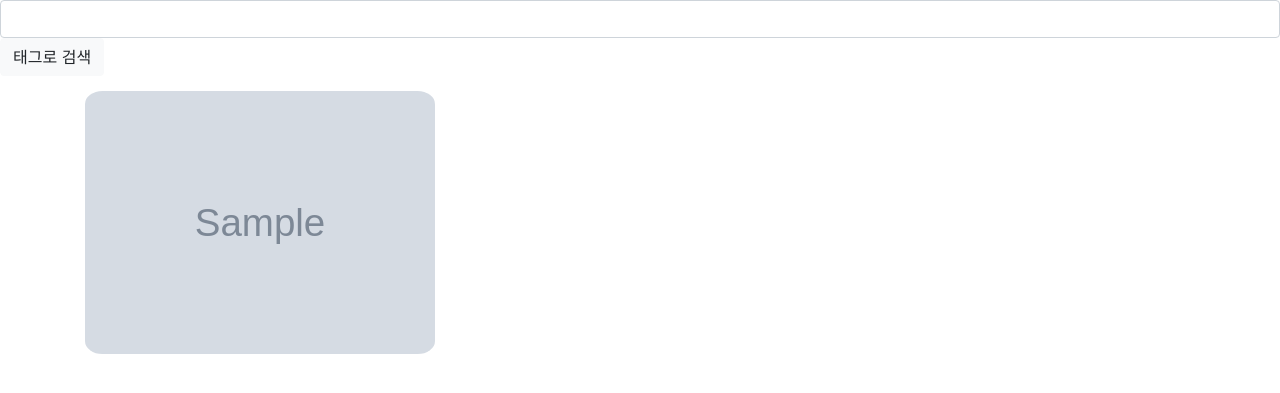
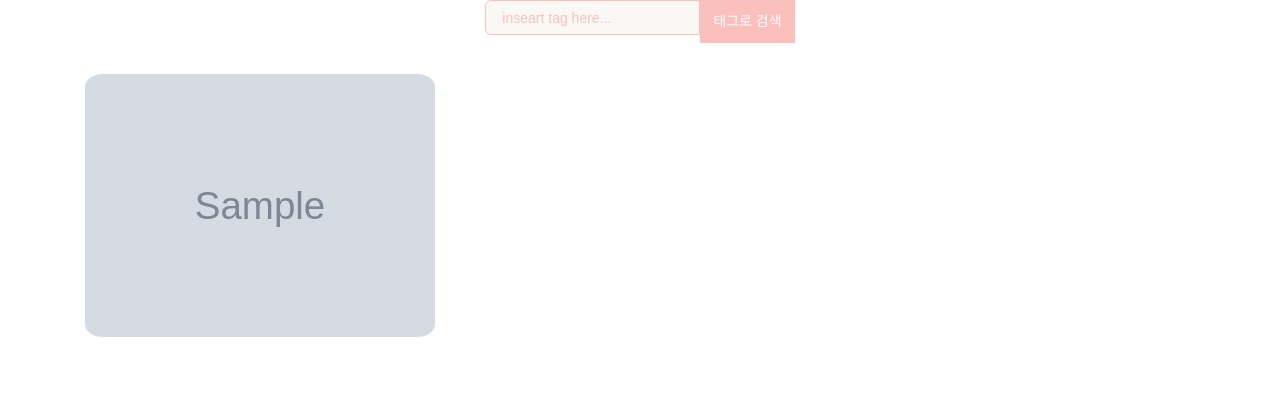
Before and after one commit to soyeonJeonDEV/X-memory_django, a Django app: template templates/album.html in a window 1280 px wide. Shown: the top 393 px of the page. Run offline with Django 4.2, Linux system fonts and the light colour scheme; the template is opened without the code that fills it: most values are stand-ins (such as "Sample title", 1, 10 or a date in 2020); grey boxes marked "Sample" are stand-in pictures; some libraries are stand-ins or nearby versions.

Commit message:
태그검색  css 추가

```diff
--- a/album/forms.py
+++ b/album/forms.py
@@ -27,3 +27,7 @@ class TagForm(forms.ModelForm):
   class Meta:
     model=PhotoTag
     fields=['photo','tags','create_date','latitude','longitude','review','starScore','imgurl']
+
+
+class searchForm(forms.Form):
+    tag=forms.CharField()
--- a/static/style.css
+++ b/static/style.css
@@ -1,4 +1,26 @@
-*{box-sizing: border-box;}
+*{box-sizing: border-box;
+  font-family: 'Mukta Malar', Arial;}
+
+:root {
+
+  --input-color: rgb(248,136,126);
+  --input-border:rgb(251,192,188);
+  --input-background:rgb(250,248,245);
+  --input-placeholder:rgb(251,192,188);
+
+  --input-border-focus:rgb(243,214,210);
+/* // rgb(255,225,225); */
+  --group-color: var(--input-color);
+  --group-border: var(--input-border);
+  --group-background: rgb(251,192,188);
+
+  --group-color-focus: #fff;
+  --group-border-focus: rgb(95,185,190);
+  /* // --group-border-focus: var(--input-border-focus); */
+  --group-background-focus:rgb(95,185,190);
+  --white:#FFF;
+
+}
 
 
 /* 회원가입 */
@@ -343,62 +365,94 @@ h4 {
   height: 100vh;
 }
 
-/* a{
-  display: inline-block;
-  height: 50px;
-  line-height: 50px;
-  width: 350px;
-  position: relative;
-
-  text-decoration: none;
-  text-align: center;
-  font-size: 18px;
-  color: white;
-  border-radius: 4px;
-
-  transition: background-image 150ms ease; */
-
-/* &:after, &:before {
-  content: "";
-  position: absolute;
-  height: 100%;
-  width: 100%;
-  background-image: linear-gradient(120deg, #84fab0 0%, #8fd3f4 100%);
-  border-radius: 4px;
-  left: 0;
-  z-index: -1;
-  transition: opacity 200ms ease;
-}
-
-&:before {
-  background-image: linear-gradient(to top, #cfd9df 0%, #e2ebf0 100%);
-  opacity: 0;
-}
-
-&:active {
-  &:before {
-    opacity: 1;
-  }
-  &:after {
-    opacity: 0;
-  } */
-/* } */
-/* }
 
 
-h2 {
-  font-size: 55px;
-  text-transform: uppercase;
+
+/* 검색 css */
+.form-field {
+  display: block;
+  width: 100%;
+  padding: 8px 16px;
+  line-height: 25px;
+  font-size: 14px;
+  font-weight: 500;
+  font-family: inherit;
+  border-radius: 6px;
+  -webkit-appearance: none;
+  color: var(--input-color);
+  border: 1px solid var(--input-border);
+  background: var(--input-background);
+  transition: border 0.3s ease;
+}
+.form-field::placeholder {
+  color: var(--input-placeholder);
+}
+.form-field:focus {
+  outline: none;
+  border-color: var(--group-border-focus);
+}
+.form-group {
+  position: relative;
+  display: flex;
+  /* width: 100%; */
+}
+.form-group > span, .form-group .form-field {
+  white-space: nowrap;
+  display: block;
+}
+.form-group > span:not(:first-child):not(:last-child), .form-group .form-field:not(:first-child):not(:last-child) {
+  border-radius: 0;
+}
+.form-group > span:first-child, .form-group .form-field:first-child {
+  border-radius: 6px 0 0 6px;
+}
+.form-group > span:last-child, .form-group .form-field:last-child {
+  border-radius: 0 6px 6px 0;
+}
+.form-group > span:not(:first-child), .form-group .form-field:not(:first-child) {
+  margin-left: -1px;
+}
+.form-group .form-field {
+  position: relative;
+  z-index: 1;
+  flex: 1 1 auto;
+  width: 1%;
+  margin-top: 0;
+  margin-bottom: 0;
+}
+.form-group > button {
   text-align: center;
-  letter-spacing: 4px;
-  margin: 0;
-  margin-bottom: 30px;
-
-  background: linear-gradient(120deg, #84fab0 0%, #8fd3f4 100%);
-  -webkit-background-clip: text;
-  -webkit-text-fill-color: transparent;
+  padding: 8px 12px;
+  font-size: 14px;
+  line-height: 25px;
+  color: var(--group-color-focus);
+  background: var(--group-background);
+  border: 1px solid var(--group-border);
+  transition: background 0.3s ease, border 0.3s ease, color 0.3s ease;
 }
-
-@media only screen and (max-width: 700px) {
-  h2 {font-size: 20px;}
-} */
+.form-group:focus-within > button {
+  color: var(--group-color-focus);
+  background: var(--group-background-focus);
+  border-color: var(--group-border-focus);
+}
+/* // Center */
+.inputbox {
+  /* box-sizing: inherit; */
+  /* box-sizing: border-box; */
+  -webkit-font-smoothing: antialiased;
+  /* min-height: 100vh; */
+  display: flex;
+  justify-content: center;
+  align-items: center;
+  flex-direction: column;
+  /* background: #f5f9ff; */
+}
+.inputbox:before, .inputbox:after {
+  box-sizing: inherit;
+}
+.inputbox .form-group {
+  max-width: 360px;
+}
+.inputbox .form-group:not(:last-child) {
+  margin-bottom: 32px;
+}
--- a/templates/album.html
+++ b/templates/album.html
@@ -1,12 +1,24 @@
 {% extends 'base.html' %}
 {% block content %}
 
+{% comment %}
+<div class="inputbox">
+  <div class="form-group">
+      <input class="form-field" type="text" placeholder="inseart tag here...">
+      <button>태그로 검색</button>
+  </div></div> {% endcomment %}
+
+
     <form method="get" class="post-form" action="search/">
-      {% csrf_token %}
+      {% comment %} {% csrf_token %} {% endcomment %}
+      <div class="inputbox">
+        <div class="form-group">
       <input type="text" value="{{ form.tag.value|default_if_none:'' }}"
-      class="form-control" name="tag">
-      <button type="submit" class="btn btn-light">태그로 검색</button>
+      class="form-control form-field" name="tag" placeholder="inseart tag here...">
+      <button type="submit" >태그로 검색</button>
+      </div></div>
     </form>
+
 
 <div class="wrap">
   <div class="wall">
--- a/templates/base.html
+++ b/templates/base.html
@@ -19,6 +19,7 @@
     />
     <link rel="stylesheet" type="text/css" href="{% static 'bootstrap.min.css' %}" />
     <link rel="stylesheet" type="text/css" href="{% static 'style.css' %}" />
+    <link rel="stylesheet" type="text/css" href="{% static 'style2.scss' %}" />
 
     <!-- <link rel="stylesheet" href="http://getbootstrap.com.vn/examples/equal-height-columns/equal-height-columns.css" /> -->
     <!-- font -->
```
Also changed, not shown: album/models.py (+12 -7 lines), models.py (added, +20 -0 lines).
